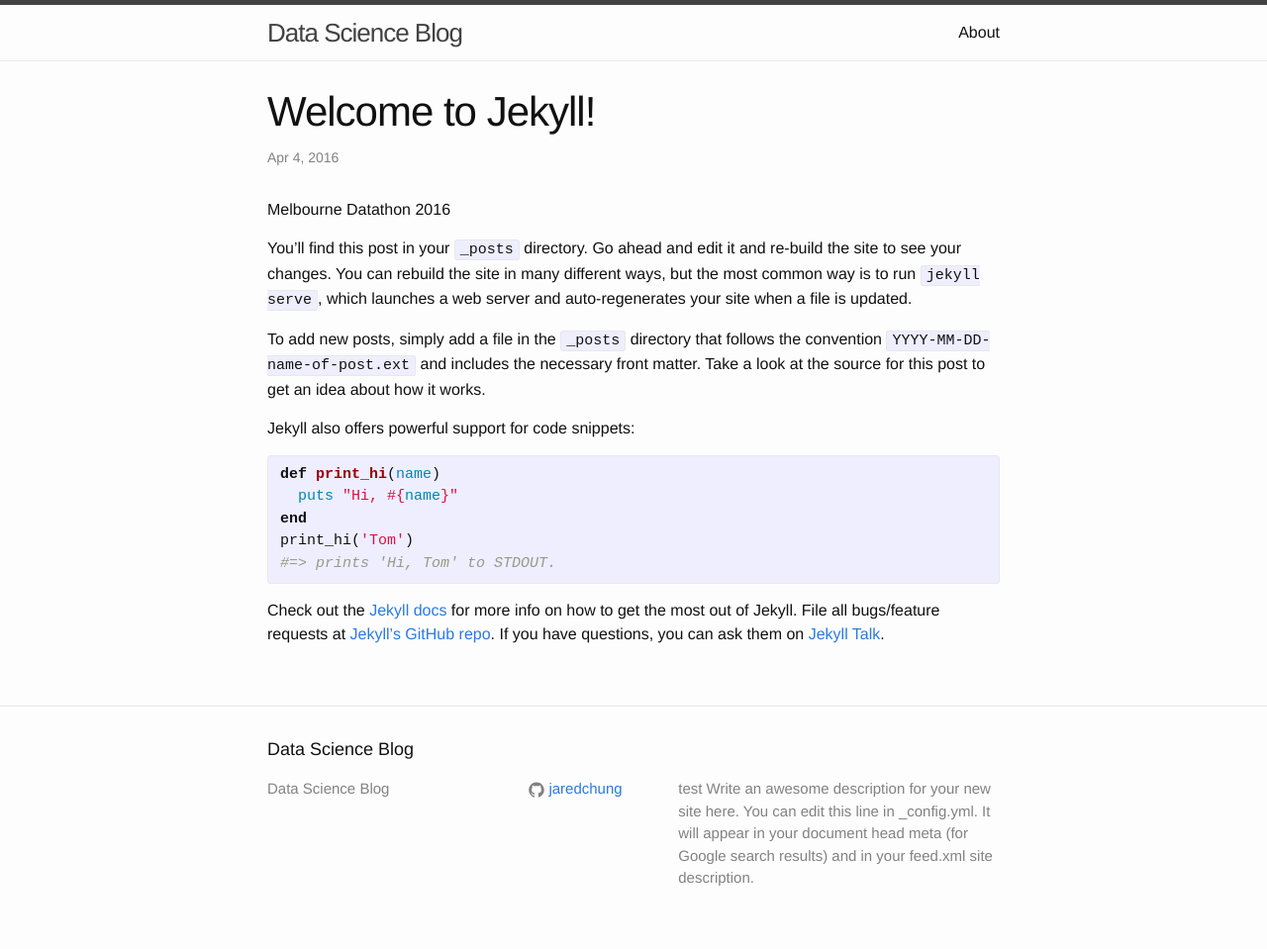
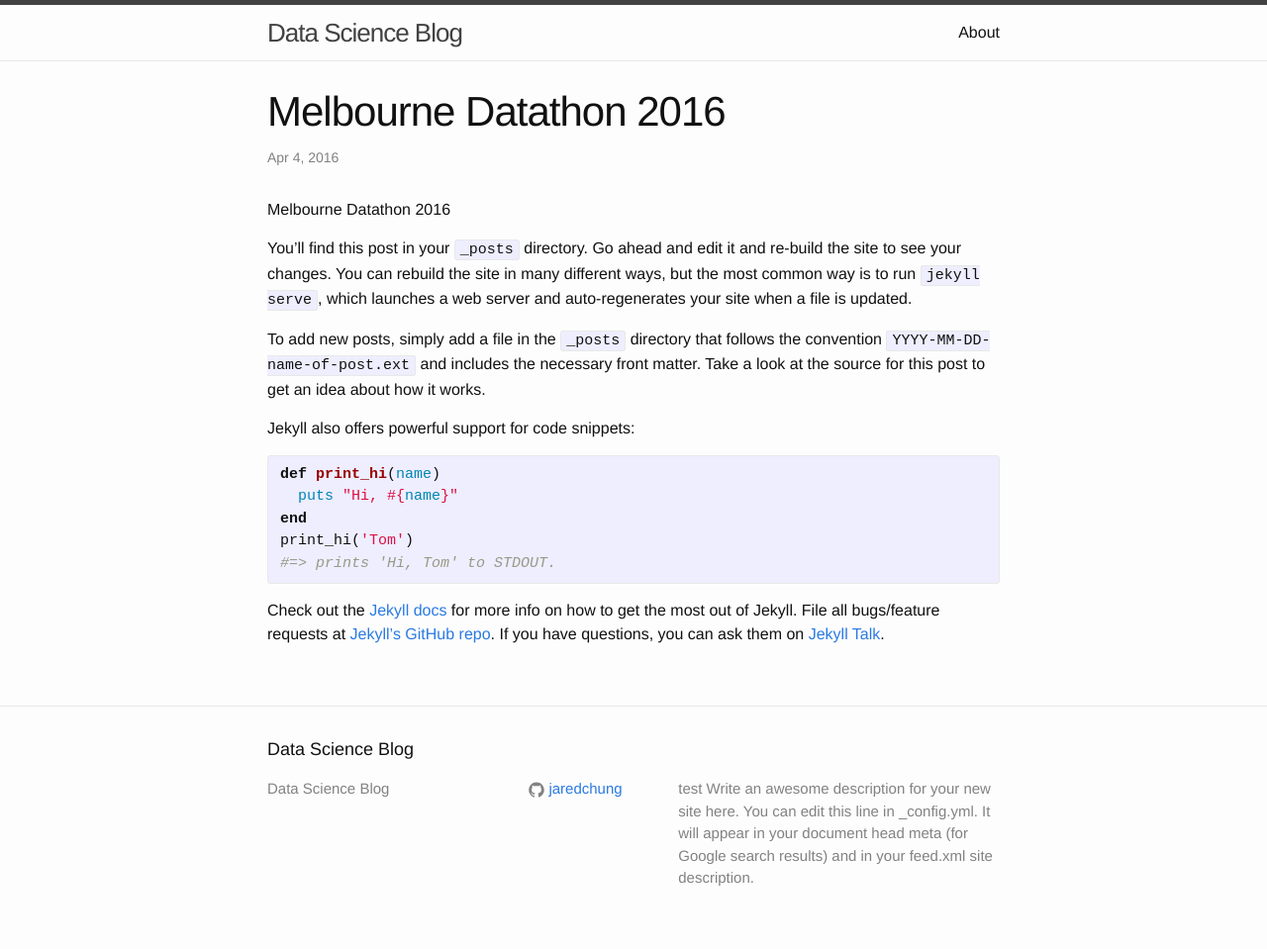
Before and after one commit to JaredChung/JaredChung.github.io, a Jekyll site: the page built from _posts/2016-04-04-Melbourne-Datathon-2016.markdown, in a window 1280 px wide. Shown: the whole page at 99% size. Built offline with Jekyll 4.4.1, drawn with Linux system fonts in a browser that asks for light colours.

Commit message:
change name

```diff
--- a/_posts/2016-04-04-welcome-to-jekyll.markdown
+++ b/_posts/2016-04-04-Melbourne-Datathon-2016.markdown
@@ -1,18 +1,17 @@
 ---
 layout: post
-title:  "Welcome to Jekyll!"
+title:  "Melbourne Datathon 2016"
 date:   2016-04-04 16:23:02 +1000
-categories: jekyll update
+categories: hackathon
 ---
 
 Melbourne Datathon 2016
 
 
-
-
 You’ll find this post in your `_posts` directory. Go ahead and edit it and re-build the site to see your changes. You can rebuild the site in many different ways, but the most common way is to run `jekyll serve`, which launches a web server and auto-regenerates your site when a file is updated.
 
 To add new posts, simply add a file in the `_posts` directory that follows the convention `YYYY-MM-DD-name-of-post.ext` and includes the necessary front matter. Take a look at the source for this post to get an idea about how it works.
+
 
 Jekyll also offers powerful support for code snippets:
 
```
